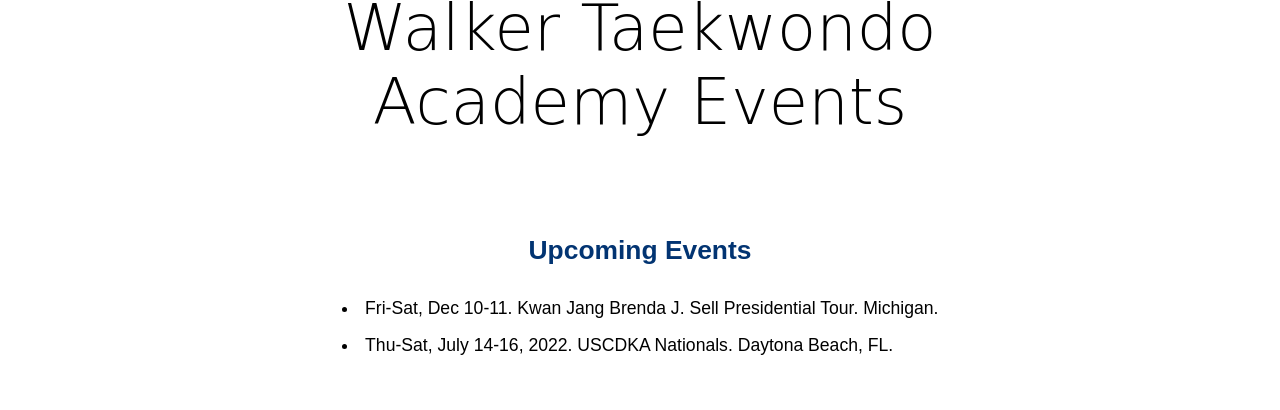
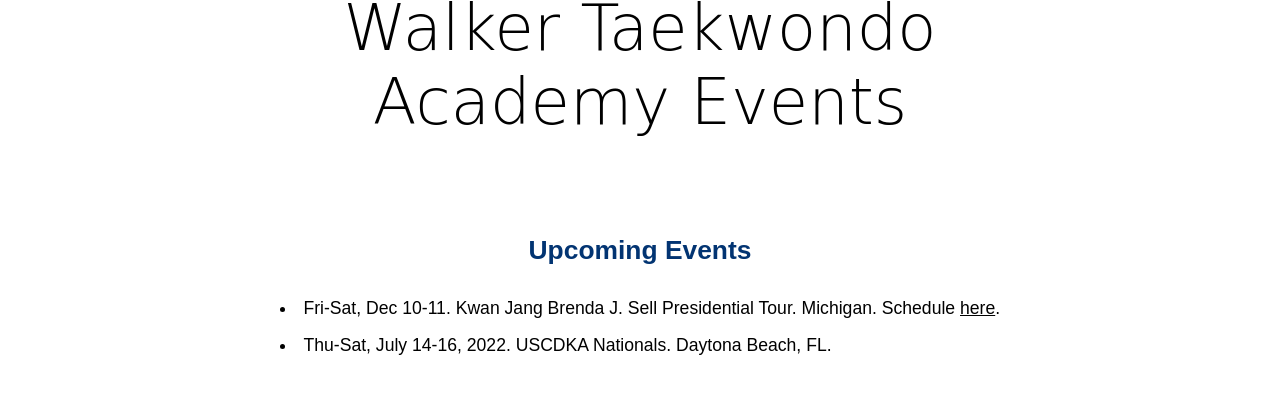
Before and after one commit to mallen13/walker-tkd, a website with bundled scripts: page front-end/events.html in a window 1280 px wide. Shown: the part 390-800 px from the top of the page. Built offline with nearby package versions, Linux system fonts and the light colour scheme; a web font is replaced by a local one.

```diff
--- a/front-end/events.html
+++ b/front-end/events.html
@@ -134,7 +134,10 @@
                Walker Taekwondo Academy Events
                <h2>Upcoming Events</h2>
                <ul>
-                  <li>Fri-Sat, Dec 10-11. Kwan Jang Brenda J. Sell Presidential Tour. Michigan.</li>
+                  <li>
+                     Fri-Sat, Dec 10-11. Kwan Jang Brenda J. Sell Presidential Tour. Michigan. Schedule <a href='./assets//USCDKA Presidential Tour leltter.pdf' download>here</a>.
+                  </li>
+
                   <li>Thu-Sat, July 14-16, 2022. USCDKA Nationals. Daytona Beach, FL.</li>
                </ul>
             </h1>
```
Also changed, not shown: 1 other file.
